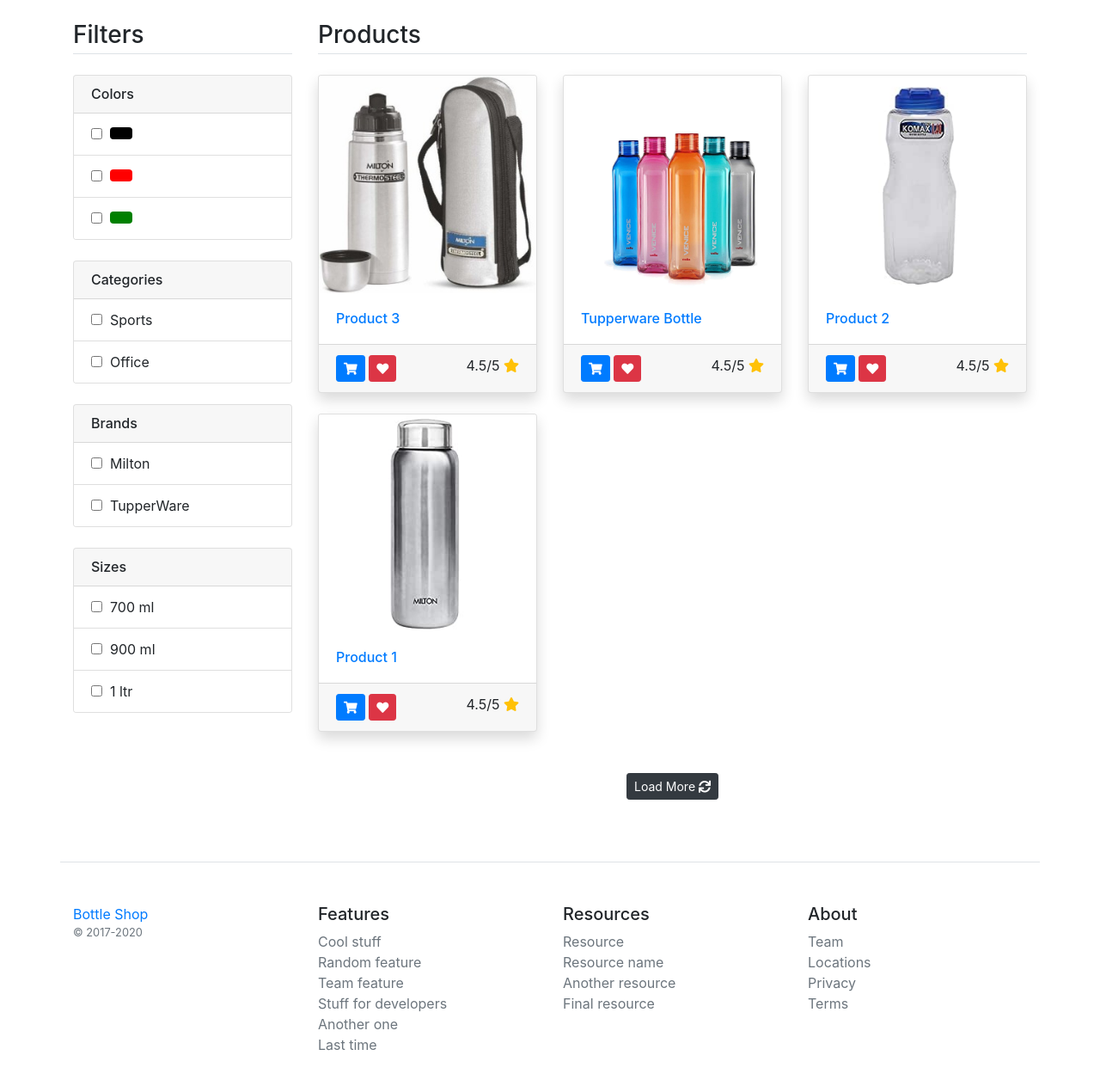
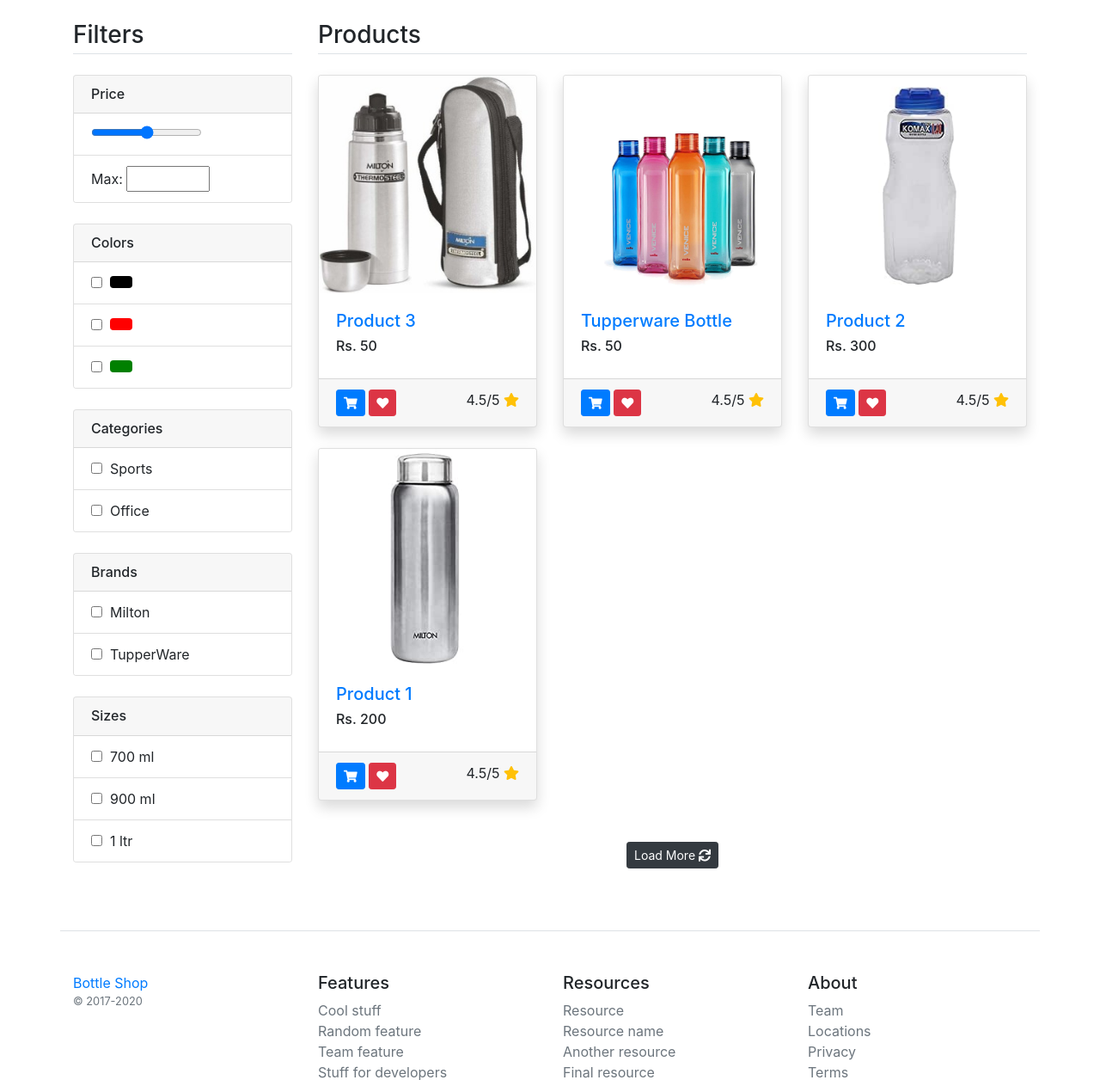
Before and after one commit to codeartisanlab/ecommerce-website-in-django-3-and-bootstrap-4, a Django app: page /product-list in a window 1280 px wide. Shown: the part 56-1312 px from the top of the page at 86% size. Before the commit the page ends 1278 px from the top, so only its background shows below. Run offline with Django 3.2, Linux system fonts and the light colour scheme; data comes from the database, SQL or seed files in the repository; some libraries are stand-ins or nearby versions.

Commit message:
part-18 show price of product and add price filter

```diff
--- a/main/templates/brand_product_list.html
+++ b/main/templates/brand_product_list.html
@@ -18,7 +18,8 @@
 					<div class="card shadow">
 					  <a href="/product/{{product.slug}}/{{product.id}}"><img src="/media/{{product.productattribute_set.first.image}}" class="card-img-top" alt="{{product.title}}"></a>
 					  <div class="card-body">
-					    <h6 class="card-text"><a href="/product/{{product.slug}}/{{product.id}}">{{product.title}}</a></h6>
+					    <h5 class="card-text"><a href="/product/{{product.slug}}/{{product.id}}">{{product.title}}</a></h5>
+					    <h6>Rs. {{product.productattribute_set.first.price}}</h6>
 					  </div>
 					  <div class="card-footer">
 					  	<button class="btn btn-sm btn-primary"><i class="fa fa-shopping-cart"></i></button>
--- a/main/templates/category_product_list.html
+++ b/main/templates/category_product_list.html
@@ -18,7 +18,8 @@
 					<div class="card shadow">
 					  <a href="/product/{{product.slug}}/{{product.id}}"><img src="/media/{{product.productattribute_set.first.image}}" class="card-img-top" alt="{{product.title}}"></a>
 					  <div class="card-body">
-					    <h6 class="card-text"><a href="/product/{{product.slug}}/{{product.id}}">{{product.title}}</a></h6>
+					    <h5 class="card-text"><a href="/product/{{product.slug}}/{{product.id}}">{{product.title}}</a></h5>
+					    <h6>Rs. {{product.productattribute_set.first.price}}</h6>
 					  </div>
 					  <div class="card-footer">
 					  	<button class="btn btn-sm btn-primary"><i class="fa fa-shopping-cart"></i></button>
--- a/main/templates/filters.html
+++ b/main/templates/filters.html
@@ -1,6 +1,18 @@
 {% load static %}
 <script type="text/javascript" src="{% static 'product-filter.js' %}"></script>
 			<h3 class="mb-4 border-bottom pb-1">Filters</h3>
+			<!-- Price Filter -->
+			<div class="card mb-4">
+				<h6 class="card-header">Price</h6>
+				<div class="list-group list-group-flush">
+					<li class="list-group-item">
+						<input type="range" id="rangeInput" min="0" max="100" oninput="maxPrice.value=this.value" />
+					</li>
+					<li class="list-group-item">
+						Max: <input type="number" onkeyup="rangeInput.value=this.value" id="maxPrice" min="0" max="100" />
+					</li>
+				</div>
+			</div>
 			<!-- Filter 1 -->
 			<div class="card mb-4">
 				<h6 class="card-header">Colors</h6>
--- a/main/templates/index.html
+++ b/main/templates/index.html
@@ -42,7 +42,8 @@
 			<div class="card shadow">
 			  <a href="/product/{{product.slug}}/{{product.id}}"><img src="/media/{{product.productattribute_set.first.image}}" class="card-img-top" alt="{{product.title}}"></a>
 			  <div class="card-body">
-			    <h6 class="card-text"><a href="/product/{{product.slug}}/{{product.id}}">{{product.title}}</a></h6>
+			    <h5 class="card-text"><a href="/product/{{product.slug}}/{{product.id}}">{{product.title}}</a></h5>
+          <h6>Rs. {{product.productattribute_set.first.price}}</h6>
 			  </div>
 			  <div class="card-footer">
 			  	<button class="btn btn-sm btn-primary"><i class="fa fa-shopping-cart"></i></button>
--- a/main/templates/product_list.html
+++ b/main/templates/product_list.html
@@ -19,7 +19,8 @@
 					<div class="card shadow">
 					  <a href="/product/{{product.slug}}/{{product.id}}"><img src="/media/{{product.productattribute_set.first.image}}" class="card-img-top" alt="{{product.title}}"></a>
 					  <div class="card-body">
-					    <h6 class="card-text"><a href="/product/{{product.slug}}/{{product.id}}">{{product.title}}</a></h6>
+					    <h5 class="card-text"><a href="/product/{{product.slug}}/{{product.id}}">{{product.title}}</a></h5>
+					    <h6>Rs. {{product.productattribute_set.first.price}}</h6>
 					  </div>
 					  <div class="card-footer">
 					  	<button class="btn btn-sm btn-primary"><i class="fa fa-shopping-cart"></i></button>
```
